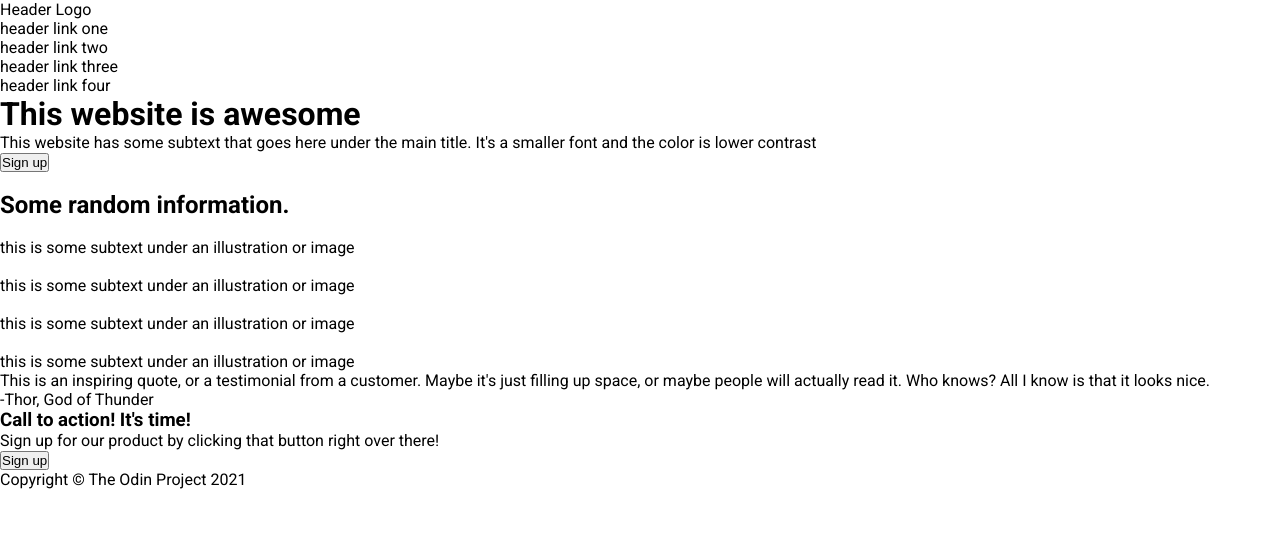
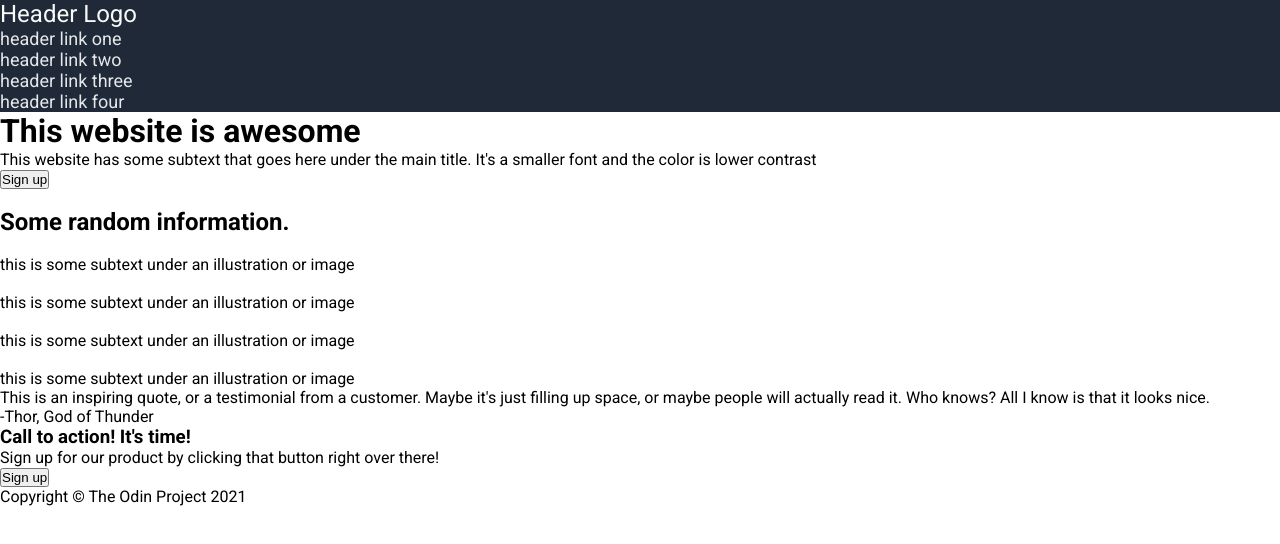
Before and after one commit to hamiltonsouza/odin-landing-page, a plain HTML site: page index.html in a window 1280 px wide. Drawn offline with Linux system fonts and the light colour scheme.

Commit message:
Add header logo and links style

```diff
--- a/style.css
+++ b/style.css
@@ -8,3 +8,17 @@
 body {
     font-family: 'Roboto';
 }
+
+.header {
+    background-color: #1F2937;
+}
+
+.logo {
+    font-size: 24px;
+    color: #F9FAF8;
+}
+
+.header-link {
+    font-size: 18px;
+    color: #E5E7EB
+}
```
